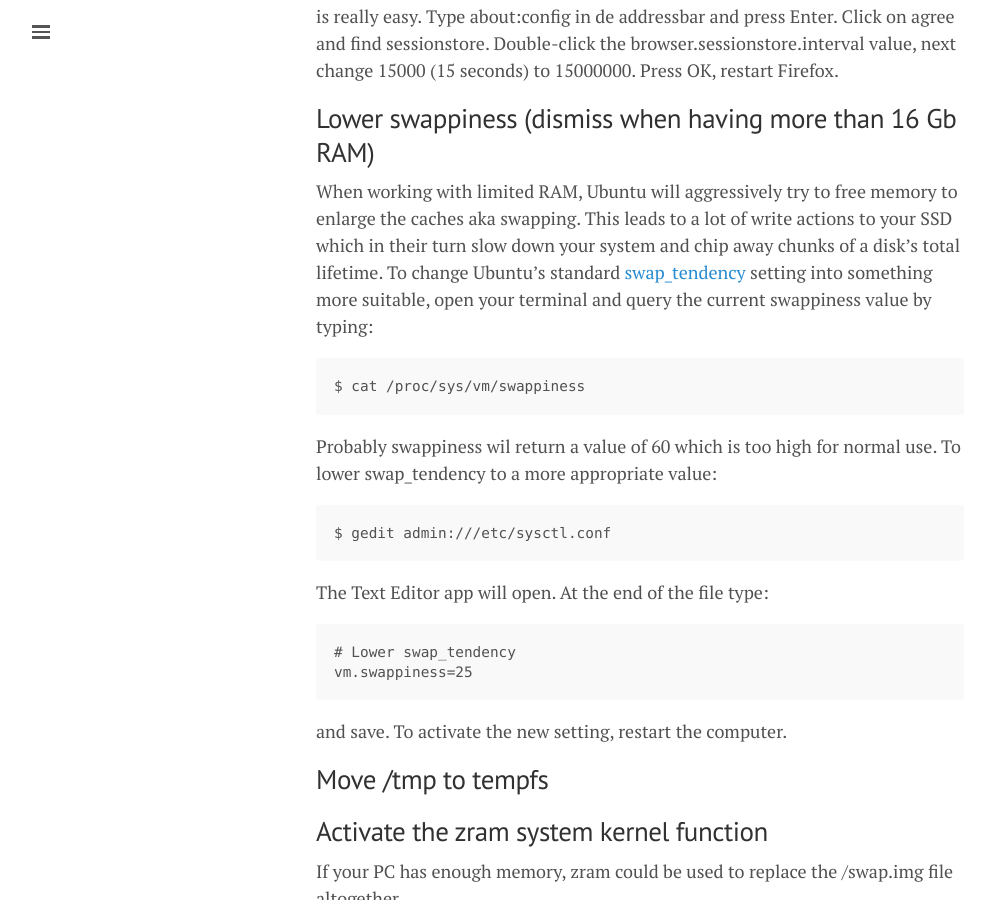
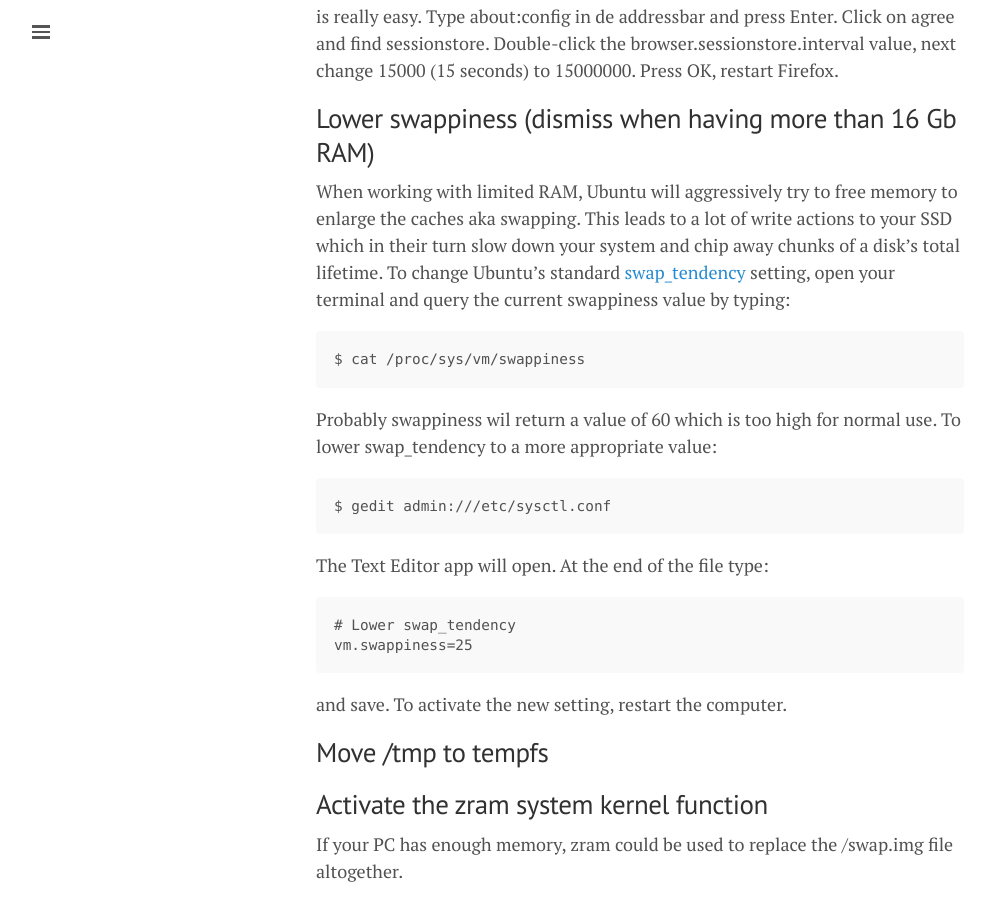
Before and after one commit to lgeurts/lgeurts.github.io, a Jekyll site: the page built from _posts/2022-10-03-optimizing-ubuntu-22.04.1-jammy-jellyfish.md, in a window 1280 px wide and 900 px high, scrolled down 456 px. Shown: the whole window, without its empty margins (0-992 px from the left). Built offline with Jekyll 4.4.1, drawn with Linux system fonts in a browser that asks for light colours; nearby versions of some CDN libraries; comment, search, counter and statistics services are not loaded.

Commit message:
Update 2022-10-03-optimizing-ubuntu-22.04.1-jammy-jellyfish.md

````diff
--- a/_posts/2022-10-03-optimizing-ubuntu-22.04.1-jammy-jellyfish.md
+++ b/_posts/2022-10-03-optimizing-ubuntu-22.04.1-jammy-jellyfish.md
@@ -17,7 +17,7 @@
 
 ## Lower swappiness (dismiss when having more than 16 Gb RAM)
 When working with limited RAM, Ubuntu will aggressively try to free memory to enlarge the caches aka swapping. This leads to a lot of write actions to your SSD which in their turn slow down your system and chip away chunks of a disk's total lifetime.
-To change Ubuntu's standard [swap_tendency](https://unix.stackexchange.com/questions/134202/when-is-swap-triggered-or-how-to-calculate-swap-tendency#134206) setting into something more suitable, open your terminal and query the current swappiness value by typing:
+To change Ubuntu's standard [swap_tendency](https://unix.stackexchange.com/questions/134202/when-is-swap-triggered-or-how-to-calculate-swap-tendency#134206) setting, open your terminal and query the current swappiness value by typing:
 ```
 $ cat /proc/sys/vm/swappiness
 ```
````
